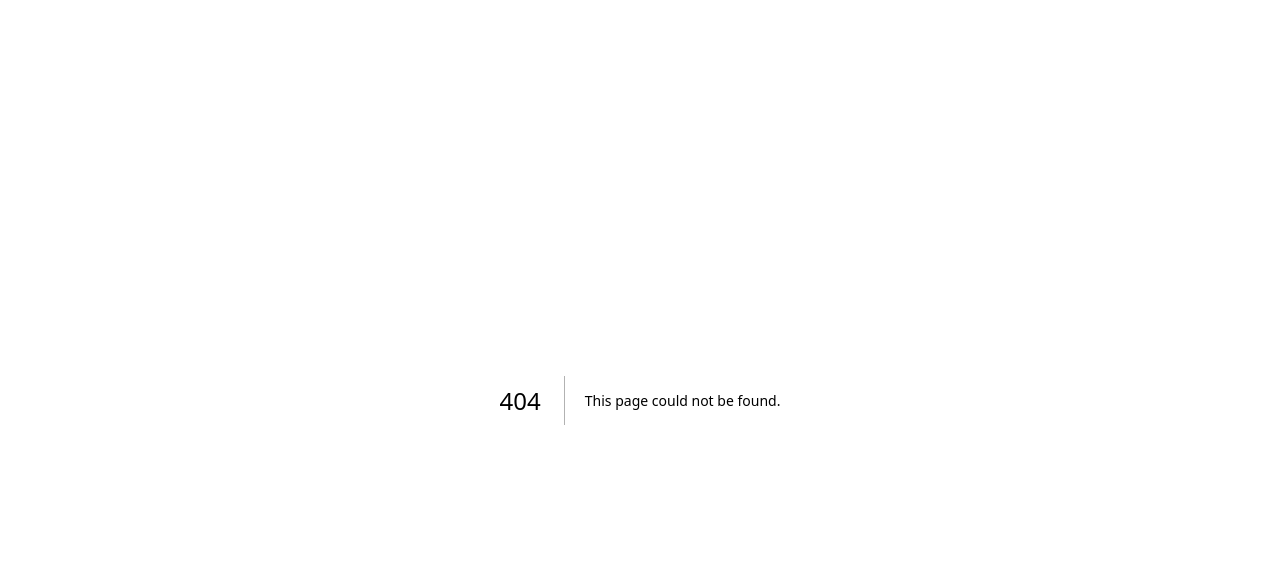
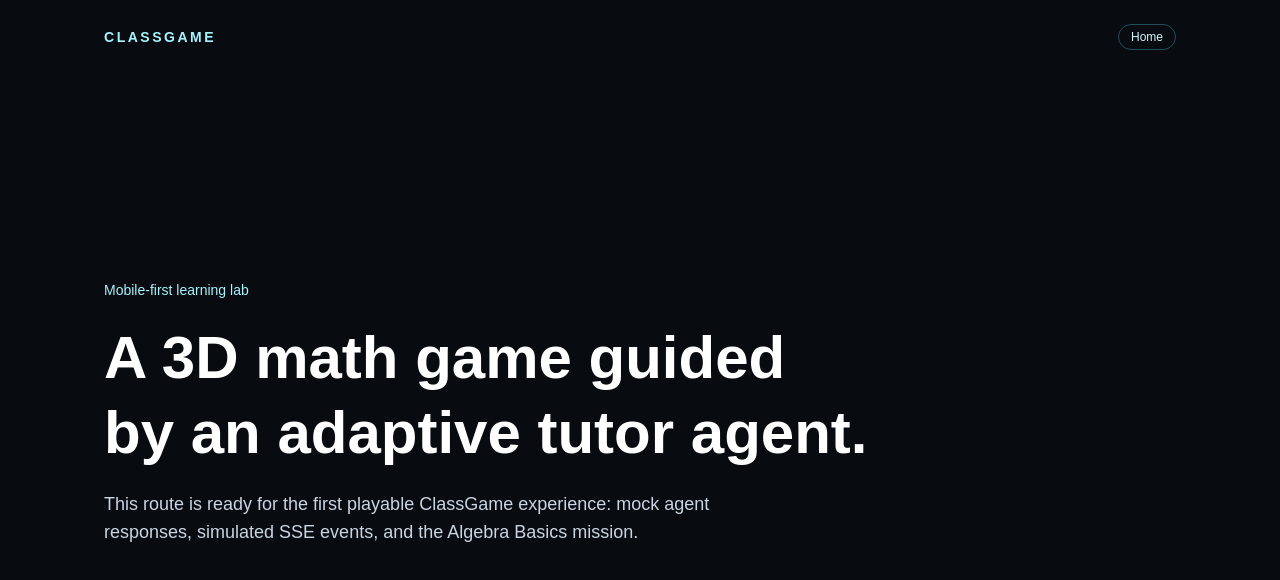
Before and after one commit to velrino/allthingsagentichackathon, a Next.js app in the folder web/: page /home in a window 1280 px wide. Before the commit this address had no page. Shown: the top 580 px of the page. Built offline with nearby package versions, Linux system fonts and the light colour scheme.

Commit message:
feat: organize home route

```diff
--- /dev/null
+++ b/web/src/app/(pages)/home/page.tsx
@@ -0,0 +1,10 @@
+import type { Metadata } from "next";
+import { HomePage } from "@/modules/home/pages/home-page";
+
+export const metadata: Metadata = {
+  title: "ClassGame | Home",
+};
+
+export default function Page() {
+  return <HomePage />;
+}
--- a/web/src/app/layout.tsx
+++ b/web/src/app/layout.tsx
@@ -13,8 +13,9 @@ const geistMono = Geist_Mono({
 });
 
 export const metadata: Metadata = {
-  title: "Create Next App",
-  description: "Generated by create next app",
+  title: "ClassGame",
+  description:
+    "A mobile-first 3D learning game powered by an adaptive tutor agent.",
 };
 
 export default function RootLayout({ children }: LayoutProps<"/">) {
--- a/web/src/app/page.tsx
+++ b/web/src/app/page.tsx
@@ -1,69 +1,5 @@
-import Image from "next/image";
+import { redirect } from "next/navigation";
 
-export default function Home() {
-  return (
-    <div className="flex flex-col flex-1 items-center justify-center bg-zinc-50 font-sans dark:bg-black">
-      <main className="flex flex-1 w-full max-w-3xl flex-col items-center justify-between py-32 px-16 bg-white dark:bg-black sm:items-start">
-        <Image
-          className="dark:invert h-5 w-[100px]"
-          src="/next.svg"
-          alt="Next.js logo"
-          width={100}
-          height={20}
-          priority
-        />
-        <div className="flex flex-col items-center gap-6 text-center sm:items-start sm:text-left">
-          <h1 className="max-w-xs text-3xl font-semibold leading-10 tracking-tight text-black dark:text-zinc-50">
-            To get started, edit the{" "}
-            <code className="rounded bg-black/[.06] px-1.5 py-0.5 font-mono text-[0.9em] dark:bg-white/[.08]">
-              page.tsx
-            </code>{" "}
-            file.
-          </h1>
-          <p className="max-w-md text-lg leading-8 text-zinc-600 dark:text-zinc-400">
-            Looking for a starting point or more instructions? Head over to{" "}
-            <a
-              href="https://vercel.com/templates?framework=next.js&utm_source=create-next-app&utm_medium=appdir-template-tw&utm_campaign=create-next-app"
-              className="font-medium text-zinc-950 dark:text-zinc-50"
-            >
-              Templates
-            </a>{" "}
-            or the{" "}
-            <a
-              href="https://nextjs.org/learn?utm_source=create-next-app&utm_medium=appdir-template-tw&utm_campaign=create-next-app"
-              className="font-medium text-zinc-950 dark:text-zinc-50"
-            >
-              Learning
-            </a>{" "}
-            center.
-          </p>
-        </div>
-        <div className="flex flex-col gap-4 text-base font-medium sm:flex-row">
-          <a
-            className="flex h-12 w-full items-center justify-center gap-2 rounded-full bg-foreground px-5 text-background transition-colors hover:bg-[#383838] dark:hover:bg-[#ccc] md:w-[158px]"
-            href="https://vercel.com/new?utm_source=create-next-app&utm_medium=appdir-template-tw&utm_campaign=create-next-app"
-            target="_blank"
-            rel="noopener noreferrer"
-          >
-            <Image
-              className="dark:invert h-[14px] w-4"
-              src="/vercel.svg"
-              alt="Vercel logomark"
-              width={16}
-              height={14}
-            />
-            Deploy Now
-          </a>
-          <a
-            className="flex h-12 w-full items-center justify-center rounded-full border border-solid border-black/[.08] px-5 transition-colors hover:border-transparent hover:bg-black/[.04] dark:border-white/[.145] dark:hover:bg-[#1a1a1a] md:w-[158px]"
-            href="https://nextjs.org/docs?utm_source=create-next-app&utm_medium=appdir-template-tw&utm_campaign=create-next-app"
-            target="_blank"
-            rel="noopener noreferrer"
-          >
-            Documentation
-          </a>
-        </div>
-      </main>
-    </div>
-  );
+export default function RootPage() {
+  redirect("/home");
 }
--- /dev/null
+++ b/web/src/modules/home/pages/home-page.tsx
@@ -0,0 +1,30 @@
+export function HomePage() {
+  return (
+    <main className="min-h-dvh bg-[#080b10] text-white">
+      <section className="mx-auto flex min-h-dvh w-full max-w-6xl flex-col justify-between px-5 py-6 sm:px-8 lg:px-10">
+        <header className="flex items-center justify-between">
+          <span className="text-sm font-semibold tracking-[0.18em] text-cyan-200 uppercase">
+            ClassGame
+          </span>
+          <span className="rounded-full border border-cyan-300/30 px-3 py-1 text-xs text-cyan-100">
+            Home
+          </span>
+        </header>
+
+        <div className="flex flex-1 flex-col justify-center gap-5 py-12">
+          <p className="text-sm font-medium text-cyan-200">
+            Mobile-first learning lab
+          </p>
+          <h1 className="max-w-3xl text-4xl leading-tight font-semibold text-balance sm:text-6xl">
+            A 3D math game guided by an adaptive tutor agent.
+          </h1>
+          <p className="max-w-2xl text-base leading-7 text-slate-300 sm:text-lg">
+            This route is ready for the first playable ClassGame experience:
+            mock agent responses, simulated SSE events, and the Algebra Basics
+            mission.
+          </p>
+        </div>
+      </section>
+    </main>
+  );
+}
```
